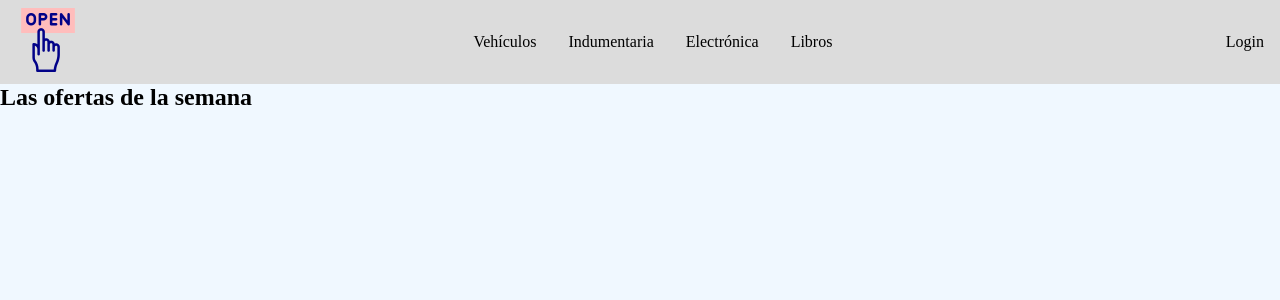
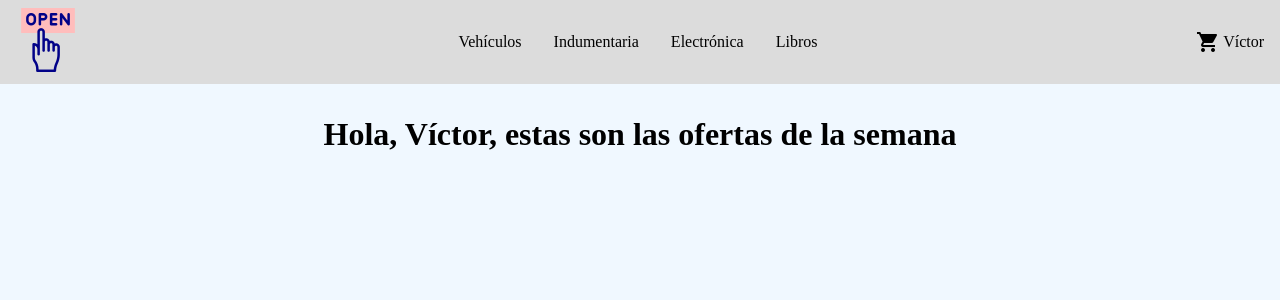
Before and after one commit to vlaurencena/ecommerce-funko-pop, a React (Create React App) app: page / in a window 1280 px wide. Shown: the top 300 px of the page. Built offline with nearby package versions, Linux system fonts and the light colour scheme.

Commit message:
Added CartWidget and ItemListContainer

```diff
--- a/public/index.html
+++ b/public/index.html
@@ -9,7 +9,8 @@
   <meta name="description" content="Web site created using create-react-app" />
   <link rel="apple-touch-icon" href="%PUBLIC_URL%/logo192.png" />
   <link rel="manifest" href="%PUBLIC_URL%/manifest.json" />
-  <!-- <link rel="stylesheet" href="%PUBLIC_URL%/style.css" /> -->
+  <link href="https://fonts.googleapis.com/icon?family=Material+Icons"
+  rel="stylesheet">
   <title>OPEN - Tienda online</title>
 </head>
 
--- a/src/App.js
+++ b/src/App.js
@@ -1,11 +1,12 @@
 import React from "react";
 import NavBar from "./components/NavBar";
+import ItemListContainer from "./components/ItemListContainer";
 
 const App = () => {
     return (
         <>
             <NavBar />
-            <h2>Las ofertas de la semana</h2>
+            <ItemListContainer greeting="Víctor" />
         </>
     )
 }
--- /dev/null
+++ b/src/components/CartWidget.js
@@ -0,0 +1,11 @@
+import React from "react";
+
+const CartWidget = () => {
+    return (
+        <span className="material-icons shopping-cart-icon">
+            shopping_cart
+        </span>
+    )
+}
+
+export default CartWidget;
--- /dev/null
+++ b/src/components/ItemListContainer.js
@@ -0,0 +1,11 @@
+import React from "react";
+
+const ItemListContainer = (props) => {
+    return (
+        <div className="item-list-container">
+            <h1>Hola, {props.greeting}, estas son las ofertas de la semana</h1>
+        </div>
+    )
+}
+
+export default ItemListContainer;
--- a/src/components/NavBar.js
+++ b/src/components/NavBar.js
@@ -1,4 +1,6 @@
 import React from "react";
+import CartWidget from "./CartWidget";
+
 
 const NavBar = () => {
     return (
@@ -10,7 +12,8 @@ const NavBar = () => {
                 <li><a href="#">Electrónica</a></li>
                 <li><a href="#">Libros</a></li>
             </ul>
-            <a className="navbar__login-button" href="#">Login</a>
+            <CartWidget />
+            <a className="navbar__login-button" href="#">Víctor</a>
         </nav>
     )
 }
--- a/src/style.css
+++ b/src/style.css
@@ -30,6 +30,13 @@ body {
 margin-right: auto;
 }
 
-.navbar__login-button {
+.navbar .shopping-cart-icon {
     margin-left: auto;
+    margin-right: .2rem;
+    height: 1.5rem;
 }
+
+.item-list-container {
+    padding: 2rem;
+    text-align: center;
+}
```
